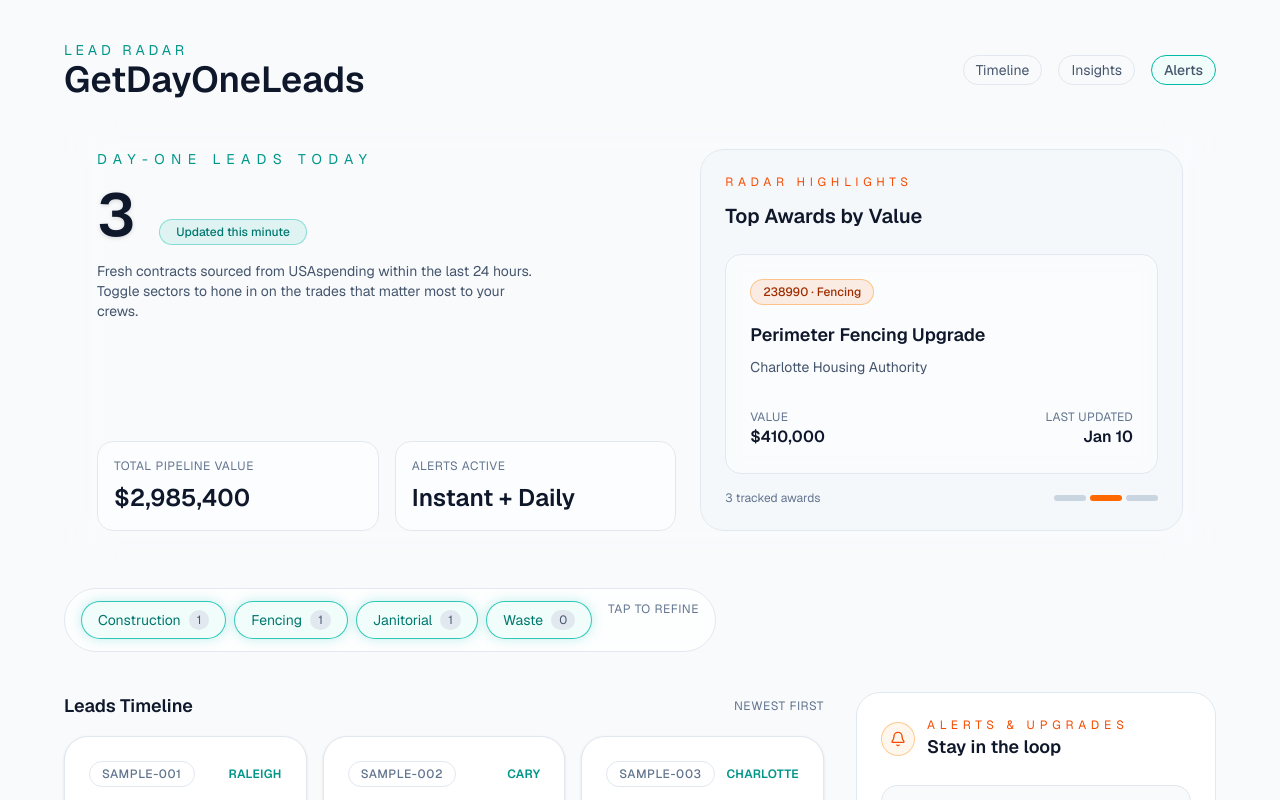
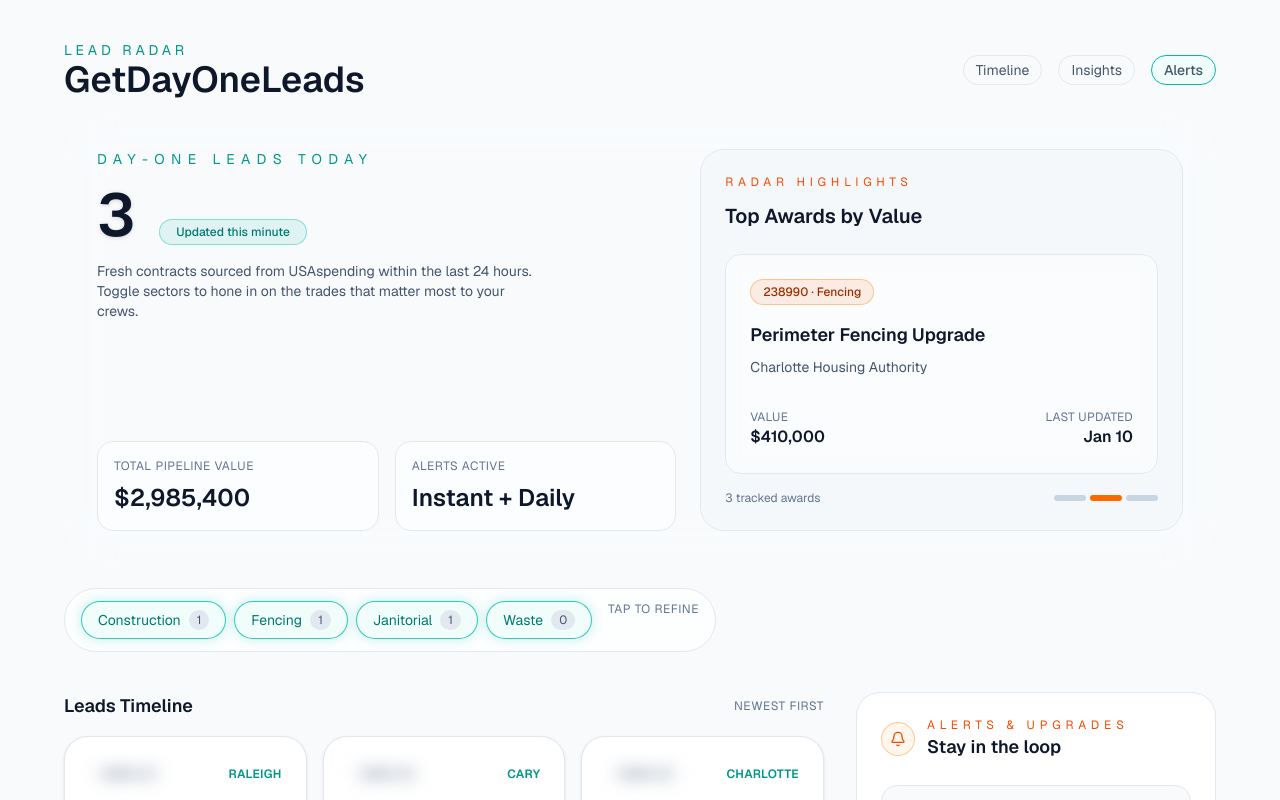
Before and after one commit to djcastelino/getdayoneleads, a Next.js app: page /lead-radar in a window 1280 px wide. Shown: the top 800 px of the page. Built offline with nearby package versions, Linux system fonts and the light colour scheme.

Commit message:
feat: blur award ID in non-admin view

```diff
--- a/src/components/lead-card.tsx
+++ b/src/components/lead-card.tsx
@@ -29,8 +29,8 @@ export function LeadCard({ lead, isAdmin, onOpen, onQuickAction }: LeadCardProps
         >
           <div className="space-y-4">
             <div className="flex items-center justify-between">
-              <span className="rounded-full border border-slate-200 dark:border-slate-600 px-3 py-1 text-xs font-medium uppercase tracking-wider text-slate-500 dark:text-slate-300">
-                {lead.awardId}
+              <span className={`rounded-full border border-slate-200 dark:border-slate-600 px-3 py-1 text-xs font-medium uppercase tracking-wider text-slate-500 dark:text-slate-300 ${!isAdmin ? 'blur-sm select-none' : ''}`}>
+                {isAdmin ? lead.awardId : '#####-##'}
               </span>
               <span className="text-xs font-semibold uppercase tracking-wide text-teal-600 dark:text-teal-200">
                 {lead.city}
--- a/src/components/lead-drawer.tsx
+++ b/src/components/lead-drawer.tsx
@@ -51,8 +51,8 @@ export function LeadDrawer({ lead, isAdmin, open, onClose, onAction }: LeadDrawe
             <div className="mt-8 space-y-8 text-sm text-slate-600 dark:text-slate-200">
               <section className="space-y-3">
                 <div className="flex flex-wrap items-center gap-2">
-                  <span className="rounded-full border border-slate-200 dark:border-white/10 bg-slate-50 dark:bg-white/5 px-3 py-1 text-xs uppercase tracking-wide text-slate-500 dark:text-slate-300">
-                    {lead.awardId}
+                  <span className={`rounded-full border border-slate-200 dark:border-white/10 bg-slate-50 dark:bg-white/5 px-3 py-1 text-xs uppercase tracking-wide text-slate-500 dark:text-slate-300 ${!isAdmin ? 'blur-sm select-none' : ''}`}>
+                    {isAdmin ? lead.awardId : '#####-##'}
                   </span>
                   <span className="rounded-full border border-teal-500/30 dark:border-teal-400/50 bg-teal-50 dark:bg-teal-500/10 px-3 py-1 text-xs font-medium text-teal-700 dark:text-teal-200">
                     {lead.sector}
```
